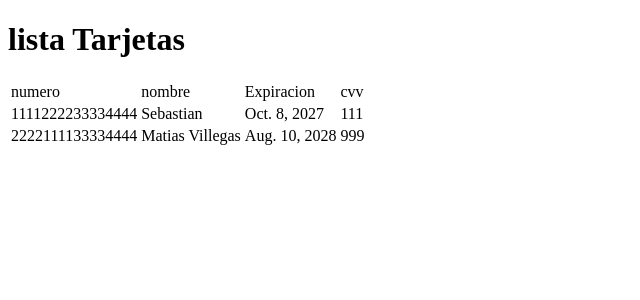
After one commit to DRATENKKO/Django-CasoA, a Django app: page /listaTarjetas.html in a window 1280 px wide. The commit adds this page. Shown: the top 300 px of the page, without its empty margins (0-640 px from the left). Run offline with Django 4.2, Linux system fonts and the light colour scheme; data comes from the database, SQL or seed files in the repository; both versions use the stored data as it was after the commit.

Commit message:
SUUUUUUUUUUU

```diff
--- a/TestDjango/core/admin.py
+++ b/TestDjango/core/admin.py
@@ -1,5 +1,6 @@
 from django.contrib import admin
-from .models import Categoria,Vehiculo
+from .models import Categoria,Vehiculo,Tarjeta
 # Register your models here.
 admin.site.register(Categoria)
 admin.site.register(Vehiculo)
+admin.site.register(Tarjeta)
--- a/TestDjango/core/models.py
+++ b/TestDjango/core/models.py
@@ -5,7 +5,6 @@ from django.db import models
 class Categoria(models.Model):
     idCategoria=models.IntegerField(primary_key=True)
     nombreCategoria=models.CharField(max_length=50)
-
     def __str__(self):
         return self.nombreCategoria
 
@@ -14,7 +13,6 @@ class Vehiculo(models.Model):
     marca=models.CharField(max_length=20)
     modelo=models.CharField(max_length=20,null=True,blank=True)
     categoria=models.ForeignKey(Categoria, on_delete=models.CASCADE)
-
     def __str__(self):
         return self.patente
 
@@ -22,7 +20,6 @@ class Tarjeta(models.Model):
     numeroTarjeta= models.CharField(max_length=20, primary_key=True)
     nombre= models.CharField(max_length=100)
     expiracion = models.DateField()
-    cvv = models.IntegerField(max_length=3)
-
+    cvv = models.IntegerField()
     def __str__(self):
         return self.nombre
--- a/TestDjango/core/templates/core/index.html
+++ b/TestDjango/core/templates/core/index.html
@@ -83,7 +83,6 @@
     <ol class="carousel-indicators">
       <li data-target="#carousel" data-slide-to="1" style="background-image:url({% static 'core/img/upKRrq.jpg' %})"></li>
       <li data-target="#carousel" data-slide-to="2" style="background-image:url({% static 'core/img/384178.jpg' %})"></li>
-
     </ol>
     <a class="carousel-control-prev" href="#carousel" role="button" data-slide="prev">
     <img src="{% static 'core/img/left-arrow.svg' %}" alt="Prev">
--- /dev/null
+++ b/TestDjango/core/templates/core/listaTarjetas.html
@@ -0,0 +1,34 @@
+<!DOCTYPE html>
+<html lang="es">
+{% load static%}
+<head>
+    <meta charset="UTF-8">
+    <meta http-equiv="X-UA-Compatible" content="IE=edge">
+    <meta name="viewport" content="width=device-width, initial-scale=1.0">
+<body>
+
+    <h1>lista Tarjetas</h1>
+
+    <div class="row">
+        <table>
+            <tr>
+                <td>numero</td>
+                <td>nombre</td>
+                <td>Expiracion</td>
+                <td>cvv</td>
+            </tr>
+            {% for ta in Tarjetas %}
+            <tr>
+                <td>{{ ta.numeroTarjeta }}</td>
+                <td>{{ ta.nombre }}</td>
+                <td>{{ ta.expiracion }}</td>
+                <td>{{ ta.cvv }}</td>
+            </tr>
+            {% endfor %}
+        </table>
+    </div>
+
+</body>
+
+    </header>
+    </html>
--- a/TestDjango/core/urls.py
+++ b/TestDjango/core/urls.py
@@ -9,4 +9,5 @@ urlpatterns = [
     path('Perro.html', views.Perro, name='Perro'),
     path('tarjeta.html', views.tarjeta, name='tarjeta'),
     path('todos.html', views.todos, name='todos'),
+    path('listaTarjetas.html', views.listaTarjetas, name='listaTarjetas'),
 ]
--- a/TestDjango/core/views.py
+++ b/TestDjango/core/views.py
@@ -1,11 +1,20 @@
 from django.shortcuts import render
-
+from .models import Tarjeta
 # Create your views here.
 class Persona:
     def __init__(self,nombre,edad):
         self.nombre=nombre
         self.edad=edad
         super().__init__()
+
+def listaTarjetas(request):
+    tarjeta=Tarjeta.objects.all() #<=> SELECT * FROM Vehiculos
+    #creo mi contexto para llevar los datos desde la tabla al html
+    contexto={
+        'Tarjetas': tarjeta
+    }
+    return render(request,'core/listaTarjetas.html',contexto)
+
 
 
 def index(request):
```
Also changed, not shown: TestDjango/core/migrations/0003_tarjeta.py (added), TestDjango/db.sqlite3.
